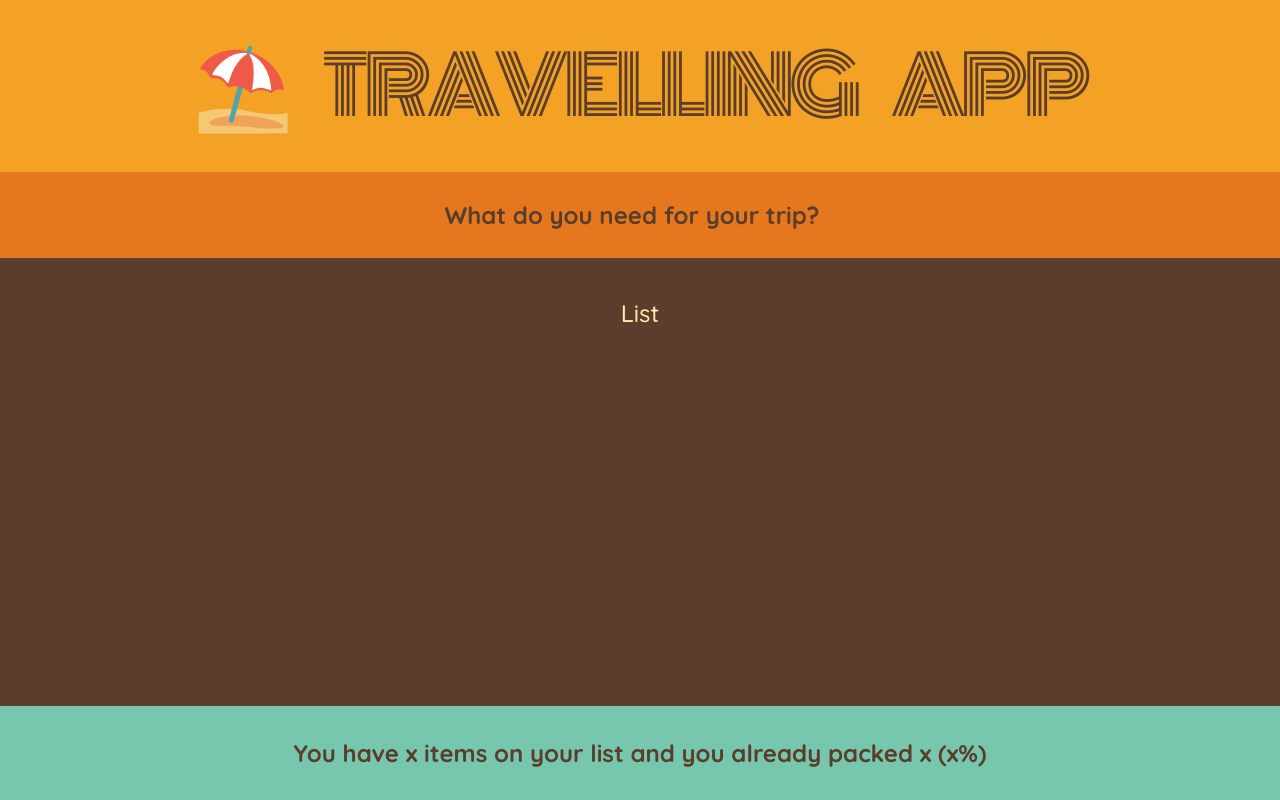
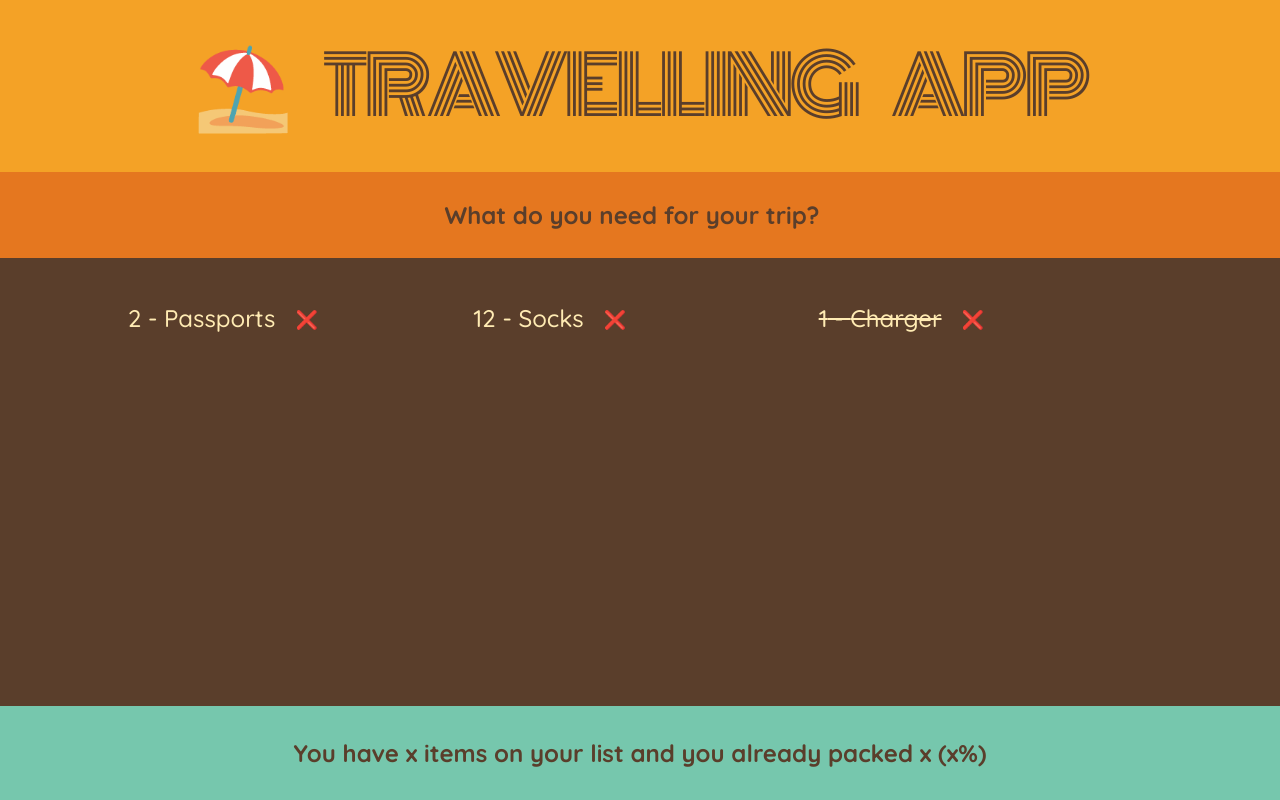
Before and after one commit to Garry-Amasia/react-travelling-app, a React (Create React App) app: page / in a window 1280 px wide. Built offline with nearby package versions, Linux system fonts and the light colour scheme.

Commit message:
adding conditional css style based on item packed

```diff
--- a/src/App.js
+++ b/src/App.js
@@ -4,12 +4,18 @@
 import { PackingList } from "./components/PackingList";
 import { Stats } from "./components/Stats";
 
+const initialItems = [
+  { id: 1, description: "Passports", quantity: 2, packed: false },
+  { id: 2, description: "Socks", quantity: 12, packed: false },
+  { id: 2, description: "Charger", quantity: 1, packed: true },
+];
+
 function App() {
   return (
     <div className="app">
       <Logo />
       <Form />
-      <PackingList />
+      <PackingList initialItems={initialItems} />
       <Stats />
     </div>
   );
--- /dev/null
+++ b/src/components/Item.jsx
@@ -0,0 +1,12 @@
+import React from "react";
+
+export const Item = ({ item }) => {
+  return (
+    <li>
+      <span style={item.packed ? { textDecoration: "line-through" } : {}}>
+        {item.quantity} - {item.description}
+      </span>
+      <button>❌</button>
+    </li>
+  );
+};
--- a/src/components/PackingList.jsx
+++ b/src/components/PackingList.jsx
@@ -1,5 +1,14 @@
 import React from "react";
+import { Item } from "./Item";
 
-export const PackingList = () => {
-  return <div className="list">List</div>;
+export const PackingList = ({ initialItems }) => {
+  return (
+    <div className="list">
+      <ul>
+        {initialItems.map((item) => (
+          <Item item={item} />
+        ))}
+      </ul>
+    </div>
+  );
 };
```
